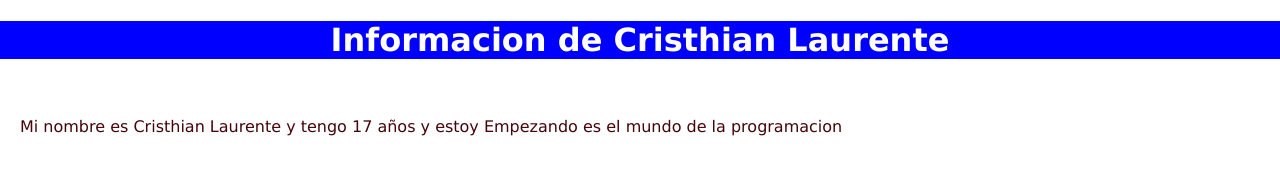
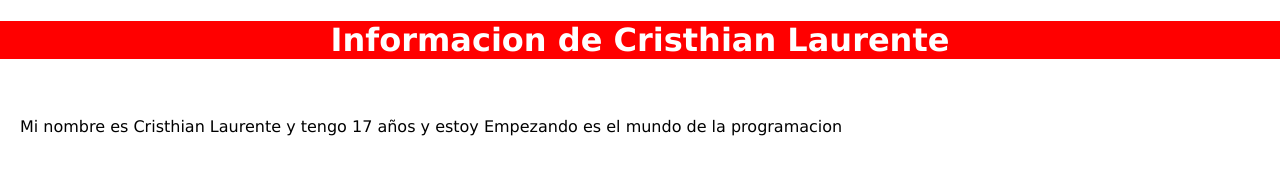
Before and after one commit to guruum/HyperBlogs, a plain HTML site: page index.html in a window 1280 px wide. Drawn offline with Linux system fonts and the light colour scheme.

Commit message:
Realizando el primer cambio en cabecera

```diff
--- a/css/estilos.css
+++ b/css/estilos.css
@@ -1,13 +1,13 @@
 body
 {
     font-family: "Verdana";
-    color: rgb(68, 5, 10);
+    color: black;
     text-align: center;
     margin: 0;
 }
 
 h1{
-    background: blue;
+    background: red;
     text-align: center;
     color: #fff;
 
```
